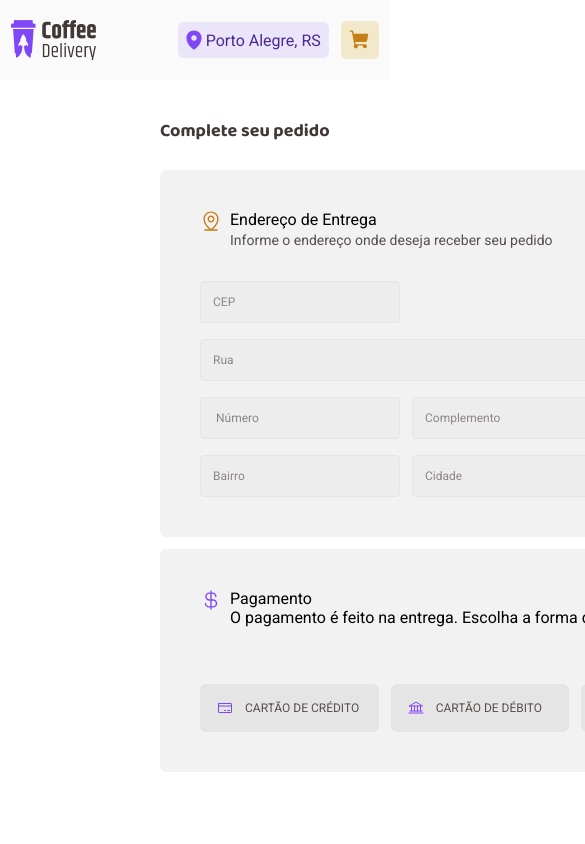
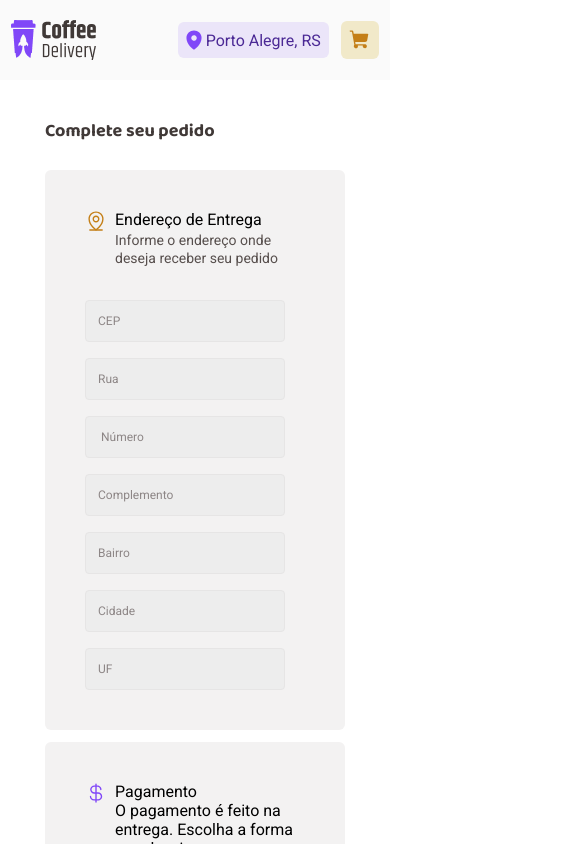
Before and after one commit to Thaysaadj/coffee-delivery, a React (Vite) app in the folder coffee-delivery/: page /checkout in a window 390 px wide. Shown: the top 844 px of the page, 585 px wide, since content can reach past the window. Built offline with nearby package versions, Linux system fonts and the light colour scheme.

Commit message:
Responsividade chegckout

```diff
--- a/coffee-delivery/src/components/CardCoffee/CardCoffeeCheckout/index.tsx
+++ b/coffee-delivery/src/components/CardCoffee/CardCoffeeCheckout/index.tsx
@@ -23,6 +23,8 @@ export const CardCoffeeCheckout = ({ coffee }: CoffeeCartCardProps) => {
     coffee.value * coffee.quantity
   );
 
+  const [isMobile, setIsMobile] = useState()
+
   function handleIncrease() {
     changeCartItemQuantity(coffee.id, "increase");
   }
@@ -33,10 +35,11 @@ export const CardCoffeeCheckout = ({ coffee }: CoffeeCartCardProps) => {
   function handleRemove() {
     removeCartItem(coffee.id);
   }
+  const mobile = window.innerWidth <= 768;
 
-  useEffect (() => {
+  useEffect(() => {
     setCoffeeTotal(coffee.value * coffee.quantity);
-  }, [coffee])
+  }, [coffee, mobile]);
 
   return (
     <MainCardCoffeeCheckout>
@@ -55,10 +58,16 @@ export const CardCoffeeCheckout = ({ coffee }: CoffeeCartCardProps) => {
                 quantity={coffee.quantity}
               />
             }
-            <ButtonRemove onClick={handleRemove}>
-              <Trash />
-              <p>Remover</p>
-            </ButtonRemove>
+            {mobile ? (
+              <ButtonRemove onClick={handleRemove}>
+                <Trash />
+              </ButtonRemove>
+            ) : (
+              <ButtonRemove onClick={handleRemove}>
+                <Trash />
+                <p>Remover</p>
+              </ButtonRemove>
+            )}
           </SectionQuantity>
         </SectionDetailsQuantityCoffeeCheckout>
       </SectionImgAndDetails>
--- a/coffee-delivery/src/components/CardCoffee/CardCoffeeCheckout/styles.ts
+++ b/coffee-delivery/src/components/CardCoffee/CardCoffeeCheckout/styles.ts
@@ -8,6 +8,22 @@ export const MainCardCoffeeCheckout = styled.main`
   padding: 8px 4px;
   justify-content: space-between;
   background: ${(props) => props.theme["--base-card"]};
+
+  @media (max-width: 480px) {
+    width: auto;
+  }
+
+  @media (min-width: 768px) {
+  }
+
+  @media (min-width: 1024px) {
+  }
+
+  @media (min-width: 1200px) {
+  }
+
+  @media (min-width: 2560px) {
+  }
 `;
 export const SectionImgAndDetails = styled.section`
   display: flex;
@@ -84,7 +100,7 @@ export const ButtonRemove = styled.button`
   border-radius: 6px;
   background: ${(props) => props.theme["--base-button"]};
   border: none;
-  color: ${props => props.theme['--purple']} ;
+  color: ${(props) => props.theme["--purple"]};
 
   p {
     color: ${(props) => props.theme["--base-text"]};
--- a/coffee-delivery/src/components/Header/styles.ts
+++ b/coffee-delivery/src/components/Header/styles.ts
@@ -32,6 +32,10 @@ export const SectionHeader = styled.section`
 
   @media (min-width: 768px){
     padding: 32px;
+  }
+
+  @media (min-width: 2560px){
+    padding: 32px 600px;
   }
 `;
 export const LogoHeader = styled.figure`
--- a/coffee-delivery/src/pages/Checkout/CoffeeSelected/styles.ts
+++ b/coffee-delivery/src/pages/Checkout/CoffeeSelected/styles.ts
@@ -28,10 +28,27 @@ export const SectionCoffeesSlected = styled.section`
   border-radius: 6px 44px;
   background: ${(props) => props.theme["--base-card"]};
 
-  a{
+  a {
     width: 368px;
     height: 46px;
     text-decoration: none;
+  }
+
+  @media (max-width: 480px) {
+    width: 300px;
+    padding: 15px;
+  }
+
+  @media (min-width: 768px) {
+  }
+
+  @media (min-width: 1024px) {
+  }
+
+  @media (min-width: 1200px) {
+  }
+
+  @media (min-width: 2560px) {
   }
 `;
 
@@ -86,9 +103,7 @@ export const ArticleTotal = styled(BaseTotal)`
 `;
 
 export const SectionButtonConfirmation = styled.button`
-
-
-  width:100% ;
+  width: 100%;
   border-radius: 6px;
   background: var(--brand-yellow, #dbac2c);
   display: flex;
@@ -97,7 +112,7 @@ export const SectionButtonConfirmation = styled.button`
   align-items: center;
   gap: 4px;
   align-self: stretch;
-  border:none;
+  border: none;
   cursor: pointer;
 
   p {
@@ -112,7 +127,7 @@ export const SectionButtonConfirmation = styled.button`
     text-transform: uppercase;
   }
 
-  :focus{
-    border-color : ${props => props.theme['--yellow-dark']}
+  :focus {
+    border-color: ${(props) => props.theme["--yellow-dark"]};
   }
 `;
--- a/coffee-delivery/src/pages/Checkout/InfoPaymant/styles.ts
+++ b/coffee-delivery/src/pages/Checkout/InfoPaymant/styles.ts
@@ -9,6 +9,25 @@ export const MainInfoPaymant = styled.main`
   align-self: stretch;
   border-radius: 6px;
   background: ${(porps) => porps.theme["--base-card"]};
+
+  @media  (max-width: 480px) {
+    width: 300px;
+  }
+
+  @media (min-width: 768px){
+
+  }
+
+  @media (min-width: 1024px){
+
+  }
+
+  @media (min-width:1200px){
+
+  }
+
+  @media (min-width: 2560px){
+  }
 `;
 export const SectionInfoPaymant = styled.section`
   display: flex;
@@ -52,4 +71,26 @@ export const PaymentMethodOptionsContanier = styled.div`
     color: ${porps => porps.theme['--base-error']};
     grid-column:span 3 ;
   }
+
+  @media  (max-width: 480px) {
+    display: flex;
+    align-items: center;
+    justify-content: center;
+    flex-direction: column;
+  }
+
+  @media (min-width: 768px){
+
+  }
+
+  @media (min-width: 1024px){
+
+  }
+
+  @media (min-width:1200px){
+
+  }
+
+  @media (min-width: 2560px){
+  }
 `;
--- a/coffee-delivery/src/pages/Checkout/Register/Input/styles.ts
+++ b/coffee-delivery/src/pages/Checkout/Register/Input/styles.ts
@@ -1,17 +1,17 @@
 import styled from "styled-components";
 
 export const InputWrapper = styled.div`
-  display: flex ;
-  flex-direction:column ;
-  gap: 0.3rem ;
-  position:relative ;
+  display: flex;
+  flex-direction: column;
+  gap: 0.3rem;
+  position: relative;
 
   > p {
-    font-size: 12px ;
-    margin-left:5px;
-    color: ${props => props.theme['--base-error']}
+    font-size: 12px;
+    margin-left: 5px;
+    color: ${(props) => props.theme["--base-error"]};
   }
-`
+`;
 
 export const InputStyledContainer = styled.input`
   height: 2.625rem;
@@ -29,8 +29,23 @@ export const InputStyledContainer = styled.input`
   font-size: 0.75rem;
   padding: 0 0.75rem;
 
-  &::placeholder{
-    color: ${porps => porps.theme['--base-label']};
+  &::placeholder {
+    color: ${(porps) => porps.theme["--base-label"]};
   }
 
+  @media (max-width: 480px) {
+    width: 200px;
+  }
+
+  @media (min-width: 768px) {
+  }
+
+  @media (min-width: 1024px) {
+  }
+
+  @media (min-width: 1200px) {
+  }
+
+  @media (min-width: 2560px) {
+  }
 `;
--- a/coffee-delivery/src/pages/Checkout/Register/styles.ts
+++ b/coffee-delivery/src/pages/Checkout/Register/styles.ts
@@ -1,11 +1,27 @@
 import styled from "styled-components";
-
 
 export const MainRegisterCheckout = styled.main`
   padding: 0 160px;
   display: flex;
   flex-direction: column;
-  gap:12px;
+  gap: 12px;
+
+  @media (max-width: 480px) {
+    padding: 0;
+    flex-direction: column;
+  }
+
+  @media (min-width: 768px) {
+  }
+
+  @media (min-width: 1024px) {
+  }
+
+  @media (min-width: 1200px) {
+  }
+
+  @media (min-width: 2560px) {
+  }
 `;
 export const ArticleRegisterTtile = styled.article`
   padding: 40px 0 15px 0;
@@ -29,6 +45,22 @@ export const SectionRegisterAddress = styled.section`
   align-self: stretch;
   border-radius: 6px;
   background: ${(porps) => porps.theme["--base-card"]};
+
+  @media (max-width: 480px) {
+    width: 300px;
+  }
+
+  @media (min-width: 768px) {
+  }
+
+  @media (min-width: 1024px) {
+  }
+
+  @media (min-width: 1200px) {
+  }
+
+  @media (min-width: 2560px) {
+  }
 `;
 export const ArticleInformation = styled.article`
   display: flex;
@@ -60,26 +92,43 @@ export const DetailsLocaleAddress = styled.article`
   }
 `;
 
-
 export const AddressFormContainer = styled.div`
   width: 100%;
   display: grid;
   grid-template-columns: 12.5rem 17.25rem 3.75rem;
-  column-gap: 0.75rem ;
-  row-gap: 1rem ;
-  grid-auto-flow: dense ;
+  column-gap: 0.75rem;
+  row-gap: 1rem;
+  grid-auto-flow: dense;
 
   .cep {
     grid-column: span 3;
-    max-width: 12.5rem ;
+    max-width: 12.5rem;
   }
 
   .street {
     grid-column: span 3;
   }
 
-  .complement{
+  .complement {
     grid-column: span 2;
+  }
 
+  @media (max-width: 480px) {
+    display: flex;
+    flex-direction: column;
+    align-items: start;
+    justify-content: end;
+  }
+
+  @media (min-width: 768px) {
+  }
+
+  @media (min-width: 1024px) {
+  }
+
+  @media (min-width: 1200px) {
+  }
+
+  @media (min-width: 2560px) {
   }
 `;
--- a/coffee-delivery/src/pages/Checkout/styles.ts
+++ b/coffee-delivery/src/pages/Checkout/styles.ts
@@ -4,4 +4,26 @@ export const MainContainerCheckout = styled.form`
   display: flex;
   align-items: flex-start;
   justify-content: flex-start;
+
+  @media  (max-width: 480px) {
+    flex-direction: column;
+    align-items: center;
+    justify-content: center;
+  }
+
+  @media (min-width: 768px){
+
+  }
+
+  @media (min-width: 1024px){
+
+  }
+
+  @media (min-width:1200px){
+
+  }
+
+  @media (min-width: 2560px){
+
+  }
 `;
--- a/coffee-delivery/src/pages/Home/AllCoffees/styles.ts
+++ b/coffee-delivery/src/pages/Home/AllCoffees/styles.ts
@@ -28,6 +28,10 @@ export const MainAllCoffes = styled.main`
   @media (min-width:1200px){
     grid-template-columns: 1fr 1fr 1fr;
 
+  }
+
+  @media (min-width: 2560px){
+    padding: 70px 600px;
   }
 `;
 
--- a/coffee-delivery/src/pages/Home/Banner/styled.ts
+++ b/coffee-delivery/src/pages/Home/Banner/styled.ts
@@ -19,6 +19,10 @@ export const SectionBanner = styled.section`
     justify-content: center;
     gap: 20px;
     padding: 3rem 30px;
+  }
+
+  @media (min-width: 2560px) {
+    padding: 94px 600px
   }
 `;
 
```
